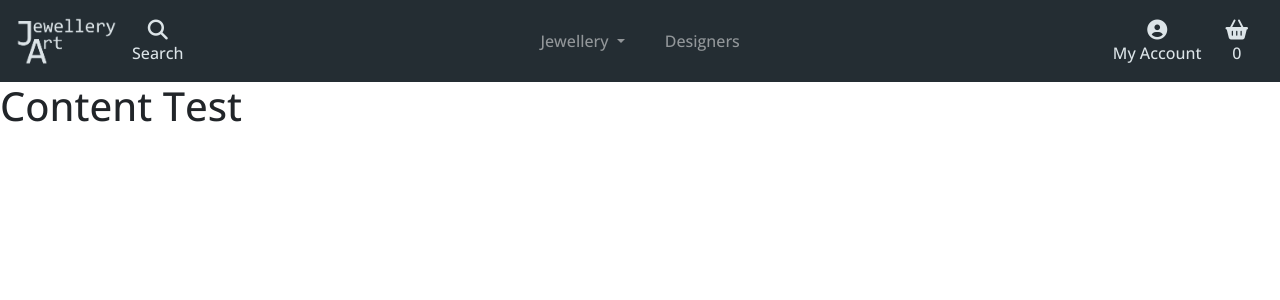
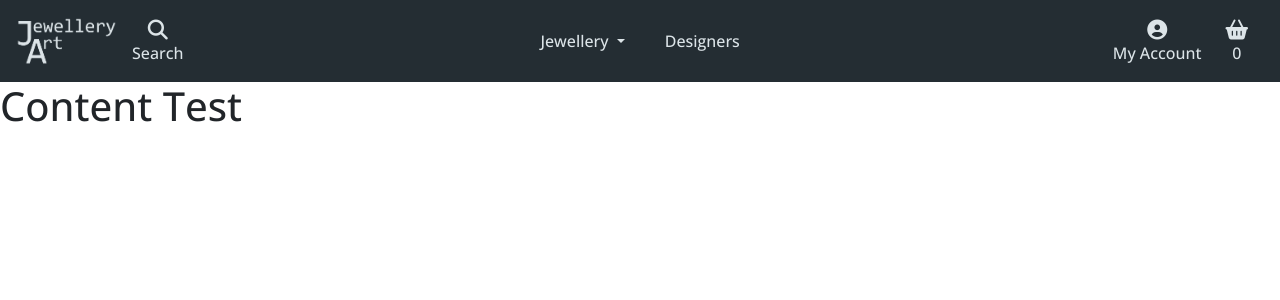
Before and after one commit to Stephanie-Ash/jewellery-art, a Django app: page / in a window 1280 px wide. Shown: the top 300 px of the page. Run offline with Django 3.2, Linux system fonts and the light colour scheme; some libraries are stand-ins or nearby versions.

Commit message:
Correct nav link colour and reorder css file

```diff
--- a/static/css/base.css
+++ b/static/css/base.css
@@ -1,13 +1,8 @@
+/* ------------------------General Styles------------------------ */
+
+/* Text */
 body {
     font-family: 'Open Sans', sans-serif;
-}
-
-.bg-color-drk {
-    background-color: #242d33;
-}
-
-.bg-color-lgt {
-    background-color: #dce4e8;
 }
 
 .txt-lgt {
@@ -18,8 +13,20 @@ body {
     color: #242d33;
 }
 
+/* Background Colours */
+.bg-color-drk {
+    background-color: #242d33;
+}
+
+.bg-color-lgt {
+    background-color: #dce4e8;
+}
+
+/* ------------------------General Styles------------------------ */
+
+/* Nav */
 .nav-link {
-    color: #dce4e8;
+    color: #dce4e8 !important;
 }
 
 .logo {
@@ -42,6 +49,8 @@ body {
     background-color: transparent;
 }
 
+/* ------------------------Media Queries------------------------ */
+
 /* For screens 992px and up */
 @media screen and (min-width: 992px) {
     .logo {
```
